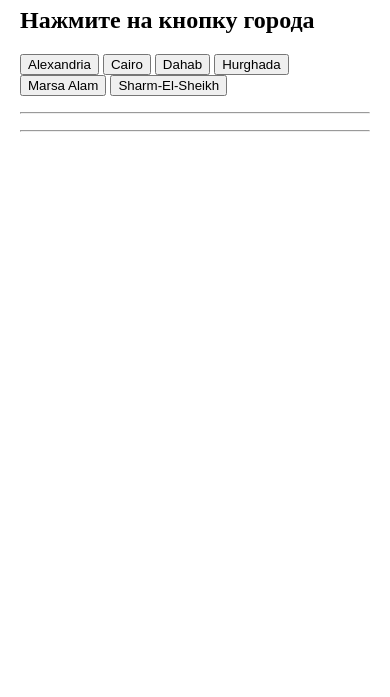
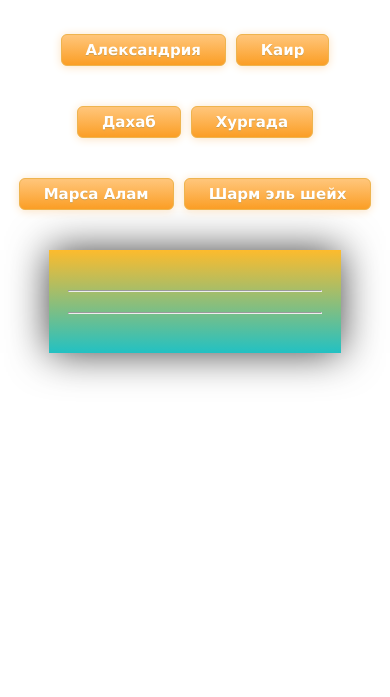
Before and after one commit to master-bogdan/weather-app, a plain HTML site: page index.html in a window 390 px wide. Shown: the part 147-844 px from the top of the page. Drawn offline with Linux system fonts and the light colour scheme; no server answers.

Commit message:
Add some CSS styles

```diff
--- a/index.html
+++ b/index.html
@@ -6,7 +6,7 @@
     <meta name="viewport" content="width=device-width, initial-scale=1.0">
     <meta http-equiv="X-UA-Compatible" content="ie=edge">
     <link rel="stylesheet" href="style.css">
-    <title>Document</title>
+    <title>Прогноз погоды в Египте</title>
 </head>
 
 <body>
@@ -17,32 +17,30 @@
     </header>
 
     <div class="contaier">
-        <div>
+        <div class="btn-heading">
             <h2>Нажмите на кнопку города</h2>
         </div>
         <div class="btn-list">
-            <button class="btn" name="Alexandria" value="361058">Alexandria</button>
-            <button class="btn" name="Cairo" value="360630">Cairo</button>
-            <button class="btn" name="Dahab" value="358245">Dahab</button>
-            <button class="btn" name="Hurghada" value="361291" >Hurghada</button>
-            <button class="btn" name="Marsa Alam" value="352736">Marsa Alam</button>
-            <button class="btn" name="Sharm-El-Sheikh" value="349340" >Sharm-El-Sheikh </button>
+            <button class="btn" name="Alexandria" value="361058">Александрия</button>
+            <button class="btn" name="Cairo" value="360630">Каир</button>
+            <button class="btn" name="Dahab" value="358245">Дахаб</button>
+            <button class="btn" name="Hurghada" value="361291" >Хургада</button>
+            <button class="btn" name="Marsa Alam" value="352736">Марса Алам</button>
+            <button class="btn" name="Sharm-El-Sheikh" value="349340" >Шарм эль шейх</button>
         </div>
     </div>
 
     <div class="container">
         <div class="weather-box">
             <p class="city-name"></p>
+            <p class="date"></p>
             <hr>
             <p class="temperature"></p>
-            <p class="min-temperature"></p>
-            <p class="max-temperature"></p>
             <p class="condition"></p>
+            <p class="icon"></p>
             <hr>
-            <p class="icon"></p>
             <p class="pressure"></p>
             <p class="wind"></p>
-            <p class="sunset"></p>
         </div>
     </div>
 
--- a/script.js
+++ b/script.js
@@ -1,5 +1,6 @@
 'use strict';
 
+// Функция выбора ID города по клику на кнопку с Value города
     let cityId = '361058';
     let cityIdArr = function() {
     const btns = document.querySelectorAll('.btn');
@@ -9,12 +10,12 @@
                 getWeather(cityId);
             });
         }
-         console.log(btns);
     };
 
-    console.log(cityId);
-    console.log(cityIdArr(361058));
+// Функция даты
+    const date = new Date().toLocaleString();
 
+    cityIdArr();
     getWeather(cityId);
 
 function getWeather(cityId) {
@@ -24,14 +25,12 @@ fetch(url)
         .then(function (data) {
             console.log(data);
             document.querySelector('.city-name').textContent = data.name;
-            document.querySelector('.temperature').innerHTML= 'Температура ' + Math.round(data.main.temp - 273) + '&deg;';
-            document.querySelector('.min-temperature').innerHTML= 'Минимальная температура ' + Math.round(data.main.temp_min - 273) + '&deg;';
-            document.querySelector('.max-temperature').innerHTML= 'Максимальная температура ' + Math.round(data.main.temp_max - 273) + '&deg;';
+            document.querySelector('.date').innerHTML = `Текущая дата и  время ${date}`;
+            document.querySelector('.temperature').innerHTML= 'Температура воздуха ' + Math.round(data.main.temp - 273) + '&deg;';
             document.querySelector('.condition').textContent = data.weather[0].description;
             document.querySelector('.icon').innerHTML = `<img src="https://openweathermap.org/img/wn/${data.weather[0].icon}@2x.png">`;
-            document.querySelector('.pressure').textContent = `Давление ${data.main.pressure} мбар`;
+            document.querySelector('.pressure').textContent = `Атмосферное давление ${data.main.pressure} мбар`;
             document.querySelector('.wind').innerHTML = `Скорость ветра ${data.wind.speed} м/с`;
-            document.querySelector('.sunset').textContent = data.sys.sunset;
         })
         .catch(function () {
 
--- a/style.css
+++ b/style.css
@@ -1,15 +1,105 @@
-html, body {
-    font-family: serif;
+* {
+    margin: 0;
+    padding: 0;
 }
 
-body {
-    margin: 20px;
+header {
+    margin-top: 20px;
+    text-align: center;
+    width: 100%;
 }
 
-.hide {
-    display: none;
+.btn-heading {
+    margin-top: 20px;
+    text-align: center;
 }
 
-.show {
-    display: block;
+.container {
+    margin-top: 20px;
+    width: 100%;
 }
+
+.btn-list {
+    margin-top: 20px;
+    text-align: center;
+}
+
+.btn {
+	box-shadow: 0px 1px 10px 0px #fce2c1;
+	background:linear-gradient(to bottom, #ffc477 5%, #fb9e25 100%);
+	background-color:#ffc477;
+	border-radius:6px;
+	border:1px solid #eeb44f;
+	display:inline-block;
+	cursor:pointer;
+	color:#ffffff;
+	font-family:Verdana;
+	font-size:15px;
+	font-weight:bold;
+	padding:6px 24px;
+	text-decoration:none;
+	text-shadow:0px 1px 0px #cc9f52;
+}
+.btn:hover {
+	background:linear-gradient(to bottom, #fb9e25 5%, #ffc477 100%);
+	background-color:#fb9e25;
+}
+.btn:active {
+	position:relative;
+	top:1px;
+}
+
+.weather-box {
+    margin: 0 auto;
+    padding: 5%;
+    width: 30%;
+    text-align: center;
+    -webkit-box-shadow: 0px 0px 40px 0px rgba(0,0,0,0.75);
+    -moz-box-shadow: 0px 0px 40px 0px rgba(0,0,0,0.75);
+    box-shadow: 0px 0px 40px 0px rgba(0,0,0,0.75);
+    background: #22c1c3;  /* fallback for old browsers */
+    background: -webkit-linear-gradient(to bottom, #fdbb2d, #22c1c3);  /* Chrome 10-25, Safari 5.1-6 */
+    background: linear-gradient(to bottom, #fdbb2d, #22c1c3); /* W3C, IE 10+/ Edge, Firefox 16+, Chrome 26+, Opera 12+, Safari 7+ */
+    line-height: 30px;
+}
+
+.city-name {
+    font-weight: bold;
+    font-size: 20px;
+    text-transform: uppercase;
+}
+
+.date {
+    margin-bottom: 20px;
+}
+
+.temperature {
+    margin-top: 20px;
+    font-size: 20px;
+    font-weight: bold;
+}
+
+.condition {
+    text-transform: uppercase;
+}
+
+.pressure {
+    margin-top: 20px;
+}
+
+
+@media only screen and (max-width: 850px) {
+    .btn-list {
+        display: flex;
+        flex-wrap: wrap;
+        justify-content: center;
+    }
+
+    .btn {
+        margin: 20px 5px;
+    }
+
+    .weather-box {
+        width: 65%;
+    }
+}
```
